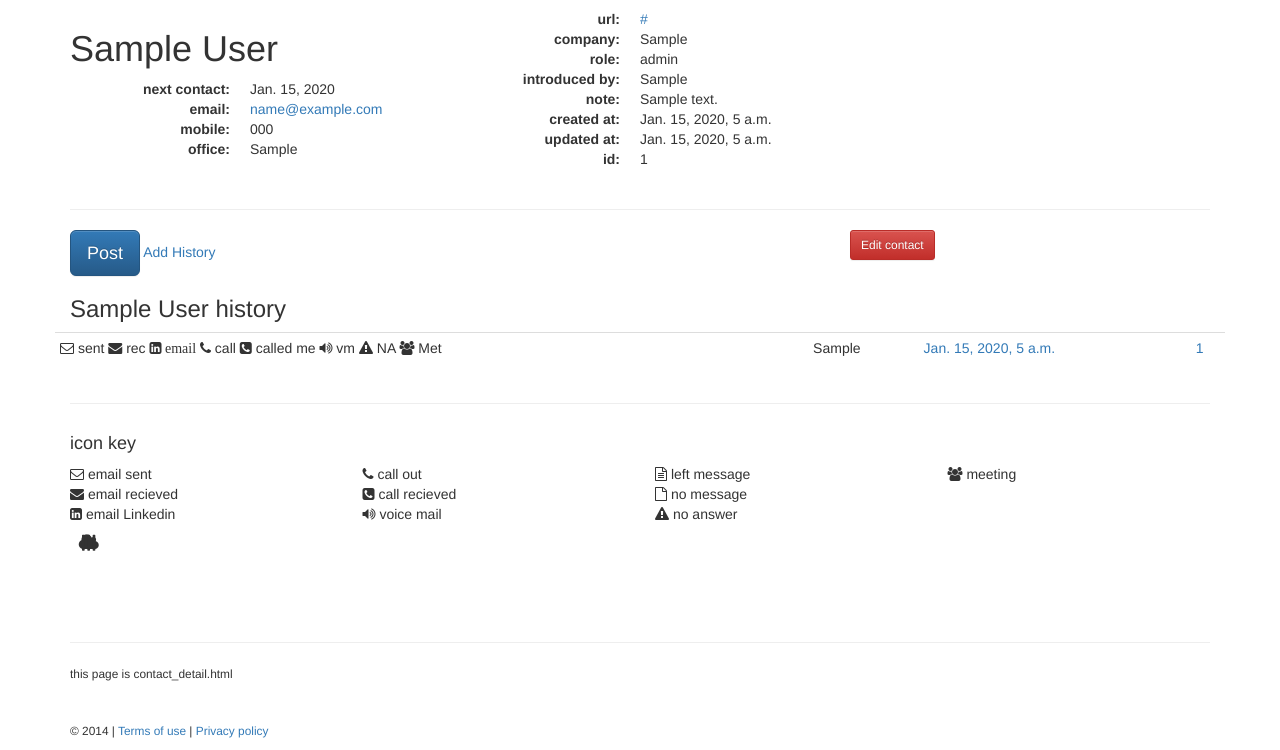
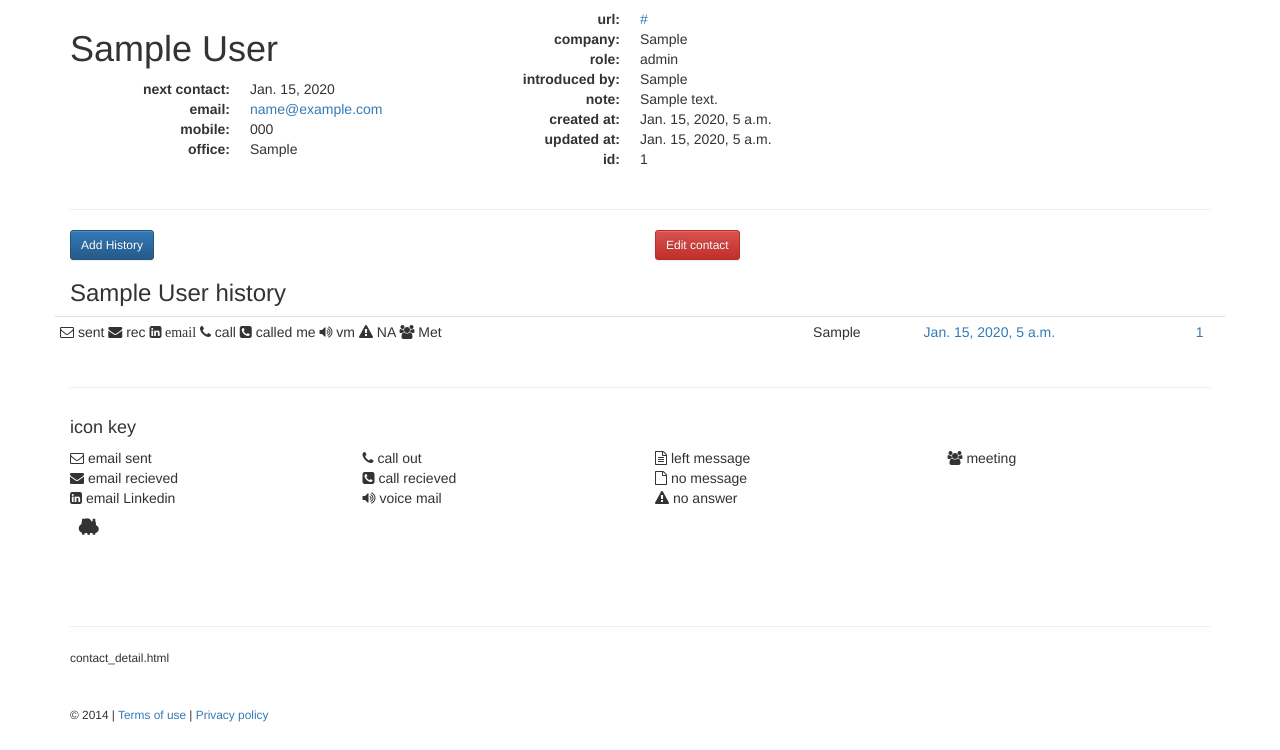
Before and after one commit to mjhea0/calllist, a Django app: page /tocall/contact/1/ in a window 1280 px wide. Shown: the part 51-801 px from the top of the page. After the commit the page ends 773 px from the top, so only its background shows below. Run offline with Django 3.2, Linux system fonts and the light colour scheme; tables that the repository leaves empty hold one stand-in row (values such as "Sample post"); some libraries are stand-ins or nearby versions.

Commit message:
fixed a button

```diff
--- a/tocall/templates/tocall/contact_detail.html
+++ b/tocall/templates/tocall/contact_detail.html
@@ -28,11 +28,10 @@
    	<hr />
 
    	<div class="row">
-   		<div class="col-md-4">
-    		<a class="btn btn-primary btn-lg" role="button">Post</a>
-    		<a href="{% url 'tocall:history_create' contact.id %}">Add History</a>
+   		<div class="col-md-3">
+    		<a href="{% url 'tocall:history_create' contact.id %}" class="btn btn-primary btn-sm" role="button">Add History</a>
     	</div>
-   		<div class="col-md-4 col-md-offset-4">
+   		<div class="col-md-3 col-md-offset-3">
 		    <a href="{% url 'tocall:contact_update' contact.id %}" class="btn btn-danger btn-sm" role="button">Edit contact</a>
 		</div>
 	</div>
@@ -77,6 +76,6 @@
   <i class="fa fa-bars fa-rotate-90 fa-stack-1x"></i>
 </span>
 <br /><br /><br /><br /><hr />
-<small>this page is contact_detail.html</small>
+<small>contact_detail.html</small>
 
 {% endblock %}
```
Also changed, not shown: tocall/templates/tocall/contact_update_form.html (+5 -5 lines).
